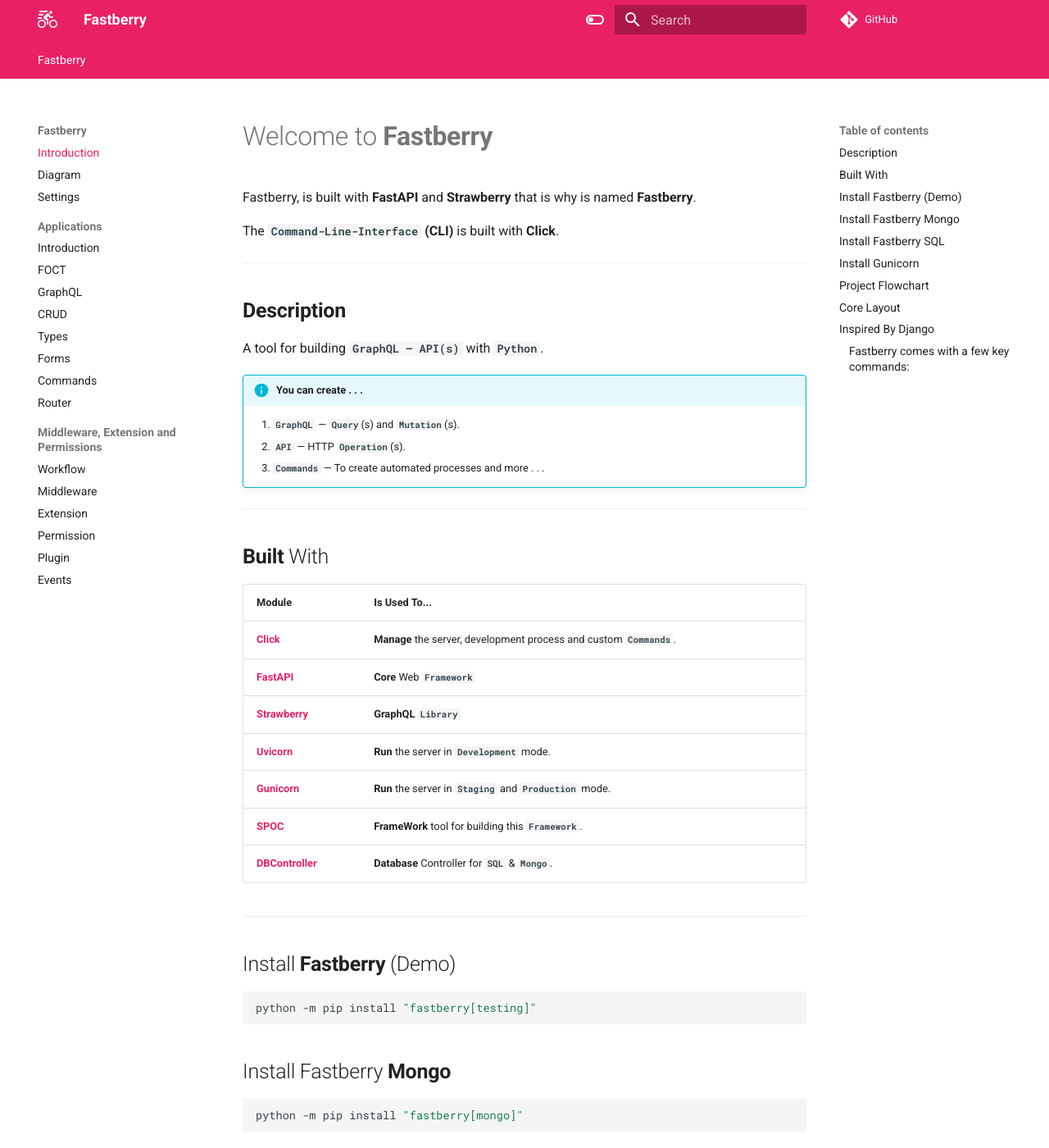
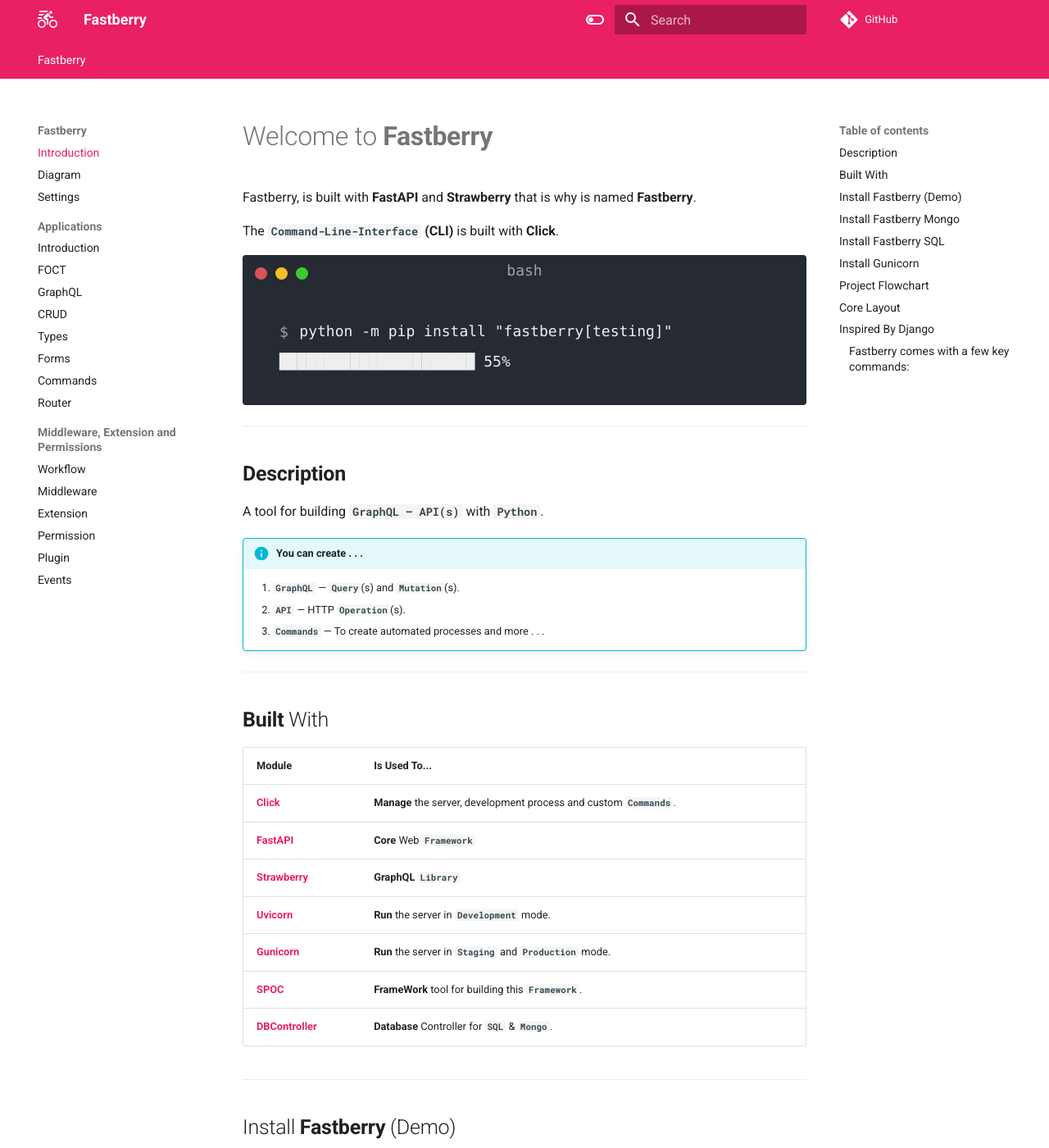
Before and after one commit to hlop3z/fastberry, an MkDocs documentation site: the page built from docs/docs/index.md, in a window 1280 px wide and 1400 px high. Shown: the whole window at 82% size. Built offline with MkDocs 1.6.1 and Material for MkDocs 9.7.7, drawn with Linux system fonts in a browser that asks for light colours; comment, search, counter and statistics services are not loaded; some of the changed lines change nothing that is shown.

Commit message:
v0.0.54 docs

```diff
--- /dev/null
+++ b/docs/custom_theme/css/extra.css
@@ -0,0 +1,17 @@
+.md-typeset__table {
+    min-width: 100%;
+ }
+
+ .md-typeset table:not([class]) {
+     display: table;
+ }
+
+.cool-text {
+    color: #cc00cc;
+}
+
+[data-ty="progress"] {
+    width: 100% !important;
+    overflow-wrap: break-all;
+    overflow: hidden;
+}
--- /dev/null
+++ b/docs/custom_theme/css/termynal.css
@@ -0,0 +1,101 @@
+/**
+ * termynal.js
+ *
+ * @author Ines Montani <ines@ines.io>
+ * @version 0.0.1
+ * @license MIT
+ */
+
+ :root {
+    --color-bg: #252a33;
+    --color-text: #eee;
+    --color-text-subtle: #a2a2a2;
+}
+
+[data-termynal] {
+    width: 750px;
+    max-width: 100%;
+    background: var(--color-bg);
+    color: var(--color-text);
+    font-size: 18px;
+    font-family: 'Fira Mono', Consolas, Menlo, Monaco, 'Courier New', Courier, monospace;
+    border-radius: 4px;
+    padding: 75px 45px 35px;
+    position: relative;
+    -webkit-box-sizing: border-box;
+            box-sizing: border-box;
+}
+
+[data-termynal]:before {
+    content: '';
+    position: absolute;
+    top: 15px;
+    left: 15px;
+    display: inline-block;
+    width: 15px;
+    height: 15px;
+    border-radius: 50%;
+    /* A little hack to display the window buttons in one pseudo element. */
+    background: #d9515d;
+    -webkit-box-shadow: 25px 0 0 #f4c025, 50px 0 0 #3ec930;
+            box-shadow: 25px 0 0 #f4c025, 50px 0 0 #3ec930;
+}
+
+[data-termynal]:after {
+    content: 'bash';
+    position: absolute;
+    color: var(--color-text-subtle);
+    top: 5px;
+    left: 0;
+    width: 100%;
+    text-align: center;
+}
+
+[data-ty] {
+    display: block;
+    line-height: 2;
+}
+
+[data-ty]:before {
+    /* Set up defaults and ensure empty lines are displayed. */
+    content: '';
+    display: inline-block;
+    vertical-align: middle;
+}
+
+[data-ty="input"]:before,
+[data-ty-prompt]:before {
+    margin-right: 0.75em;
+    color: var(--color-text-subtle);
+}
+
+[data-ty="input"]:before {
+    content: '$';
+}
+
+[data-ty][data-ty-prompt]:before {
+    content: attr(data-ty-prompt);
+}
+
+[data-ty-cursor]:after {
+    content: attr(data-ty-cursor);
+    font-family: monospace;
+    margin-left: 0.5em;
+    -webkit-animation: blink 1s infinite;
+            animation: blink 1s infinite;
+}
+
+
+/* Cursor animation */
+
+@-webkit-keyframes blink {
+    50% {
+        opacity: 0;
+    }
+}
+
+@keyframes blink {
+    50% {
+        opacity: 0;
+    }
+}
--- /dev/null
+++ b/docs/custom_theme/js/bash.js
@@ -0,0 +1,5 @@
+terminal("#terminal-index", [
+  { type: "input", value: 'python -m pip install "fastberry[testing]"' },
+  { type: "progress", value: 100 },
+  { value: "Successfully installed fastberry", startDelay: 0 },
+]);
--- /dev/null
+++ b/docs/custom_theme/js/termynal.js
@@ -0,0 +1,248 @@
+/**
+ * termynal.js
+ * A lightweight, modern and extensible animated terminal window, using
+ * async/await.
+ *
+ * @author Ines Montani <ines@ines.io>
+ * @version 0.0.1
+ * @license MIT
+ */
+
+"use strict";
+
+/** Generate a terminal widget. */
+class Termynal {
+  /**
+   * Construct the widget's settings.
+   * @param {(string|Node)=} container - Query selector or container element.
+   * @param {Object=} options - Custom settings.
+   * @param {string} options.prefix - Prefix to use for data attributes.
+   * @param {number} options.startDelay - Delay before animation, in ms.
+   * @param {number} options.typeDelay - Delay between each typed character, in ms.
+   * @param {number} options.lineDelay - Delay between each line, in ms.
+   * @param {number} options.progressLength - Number of characters displayed as progress bar.
+   * @param {string} options.progressChar – Character to use for progress bar, defaults to █.
+   * @param {number} options.progressPercent - Max percent of progress.
+   * @param {string} options.cursor – Character to use for cursor, defaults to ▋.
+   * @param {Object[]} lineData - Dynamically loaded line data objects.
+   * @param {boolean} options.noInit - Don't initialise the animation.
+   */
+  constructor(container = "#termynal", options = {}) {
+    this.container =
+      typeof container === "string"
+        ? document.querySelector(container)
+        : container;
+    this.pfx = `data-${options.prefix || "ty"}`;
+    this.startDelay =
+      options.startDelay ||
+      parseFloat(this.container.getAttribute(`${this.pfx}-startDelay`)) ||
+      600;
+    this.typeDelay =
+      options.typeDelay ||
+      parseFloat(this.container.getAttribute(`${this.pfx}-typeDelay`)) ||
+      90;
+    this.lineDelay =
+      options.lineDelay ||
+      parseFloat(this.container.getAttribute(`${this.pfx}-lineDelay`)) ||
+      1500;
+    this.progressLength =
+      options.progressLength ||
+      parseFloat(this.container.getAttribute(`${this.pfx}-progressLength`)) ||
+      40;
+    this.progressChar =
+      options.progressChar ||
+      this.container.getAttribute(`${this.pfx}-progressChar`) ||
+      "█";
+    this.progressPercent =
+      options.progressPercent ||
+      parseFloat(this.container.getAttribute(`${this.pfx}-progressPercent`)) ||
+      100;
+    this.cursor =
+      options.cursor ||
+      this.container.getAttribute(`${this.pfx}-cursor`) ||
+      "▋";
+    this.lineData = this.lineDataToElements(options.lineData || []);
+    if (!options.noInit) this.init();
+  }
+
+  /**
+   * Initialise the widget, get lines, clear container and start animation.
+   */
+  init() {
+    // Appends dynamically loaded lines to existing line elements.
+    this.lines = [...this.container.querySelectorAll(`[${this.pfx}]`)].concat(
+      this.lineData
+    );
+
+    /**
+     * Calculates width and height of Termynal container.
+     * If container is empty and lines are dynamically loaded, defaults to browser `auto` or CSS.
+     */
+    const containerStyle = getComputedStyle(this.container);
+    this.container.style.width =
+      containerStyle.width !== "0px" ? containerStyle.width : undefined;
+    this.container.style.minHeight =
+      containerStyle.height !== "0px" ? containerStyle.height : undefined;
+
+    this.container.setAttribute("data-termynal", "");
+    this.container.innerHTML = "";
+    this.start();
+  }
+
+  /**
+   * Start the animation and rener the lines depending on their data attributes.
+   */
+  async start() {
+    await this._wait(this.startDelay);
+
+    for (let line of this.lines) {
+      const type = line.getAttribute(this.pfx);
+      const delay = line.getAttribute(`${this.pfx}-delay`) || this.lineDelay;
+
+      if (type == "input") {
+        line.setAttribute(`${this.pfx}-cursor`, this.cursor);
+        await this.type(line);
+        await this._wait(delay);
+      } else if (type == "progress") {
+        await this.progress(line);
+        await this._wait(delay);
+      } else {
+        this.container.appendChild(line);
+        await this._wait(delay);
+      }
+
+      line.removeAttribute(`${this.pfx}-cursor`);
+    }
+  }
+
+  /**
+   * Animate a typed line.
+   * @param {Node} line - The line element to render.
+   */
+  async type(line) {
+    const chars = [...line.textContent];
+    const delay = line.getAttribute(`${this.pfx}-typeDelay`) || this.typeDelay;
+    line.textContent = "";
+    this.container.appendChild(line);
+
+    for (let char of chars) {
+      await this._wait(delay);
+      line.textContent += char;
+    }
+  }
+
+  /**
+   * Animate a progress bar.
+   * @param {Node} line - The line element to render.
+   */
+  async progress(line) {
+    const progressLength =
+      line.getAttribute(`${this.pfx}-progressLength`) || this.progressLength;
+    const progressChar =
+      line.getAttribute(`${this.pfx}-progressChar`) || this.progressChar;
+    const chars = progressChar.repeat(progressLength);
+    const progressPercent =
+      line.getAttribute(`${this.pfx}-progressPercent`) || this.progressPercent;
+    line.textContent = "";
+    this.container.appendChild(line);
+
+    for (let i = 1; i < chars.length + 1; i++) {
+      await this._wait(this.typeDelay);
+      const percent = Math.round((i / chars.length) * 100);
+      line.textContent = `${chars.slice(0, i)} ${percent}%`;
+      if (percent > progressPercent) {
+        break;
+      }
+    }
+  }
+
+  /**
+   * Helper function for animation delays, called with `await`.
+   * @param {number} time - Timeout, in ms.
+   */
+  _wait(time) {
+    return new Promise((resolve) => setTimeout(resolve, time));
+  }
+
+  /**
+   * Converts line data objects into line elements.
+   *
+   * @param {Object[]} lineData - Dynamically loaded lines.
+   * @param {Object} line - Line data object.
+   * @returns {Element[]} - Array of line elements.
+   */
+  lineDataToElements(lineData) {
+    return lineData.map((line) => {
+      let div = document.createElement("div");
+      div.innerHTML = `<span ${this._attributes(line)}>${
+        line.value || ""
+      }</span>`;
+
+      return div.firstElementChild;
+    });
+  }
+
+  /**
+   * Helper function for generating attributes string.
+   *
+   * @param {Object} line - Line data object.
+   * @returns {string} - String of attributes.
+   */
+  _attributes(line) {
+    let attrs = "";
+    for (let prop in line) {
+      attrs += this.pfx;
+
+      if (prop === "type") {
+        attrs += `="${line[prop]}" `;
+      } else if (prop !== "value") {
+        attrs += `-${prop}="${line[prop]}" `;
+      }
+    }
+
+    return attrs;
+  }
+}
+
+/**
+ * HTML API: If current script has container(s) specified, initialise Termynal.
+ */
+if (document.currentScript.hasAttribute("data-termynal-container")) {
+  const containers = document.currentScript.getAttribute(
+    "data-termynal-container"
+  );
+  containers.split("|").forEach((container) => new Termynal(container));
+}
+
+function createTerminal(ID, data) {
+  try {
+    new Termynal(ID, {
+      startDelay: 0,
+      lineDelay: 500,
+      lineData: data,
+    });
+  } catch (e) {
+    e;
+  }
+}
+
+const TERMINALS = {};
+
+function getTerminal(ID) {
+  TERMINALS[ID] = document.querySelector(ID);
+  return TERMINALS[ID];
+}
+
+function terminal(ID, data) {
+  let active = getTerminal(ID);
+  if (active) {
+    createTerminal(ID, data);
+  }
+  const mins = 0.1;
+  setInterval(() => {
+    if (!active) {
+      createTerminal(ID, data);
+    }
+    active = getTerminal(ID);
+  }, 1000);
+}
--- /dev/null
+++ b/docs/custom_theme/main.html
@@ -0,0 +1,17 @@
+{% extends "base.html" %}
+
+{% block styles %}
+    {{ super() }}
+    <link rel="stylesheet" href="{{ base_url }}/css/extra.css" />
+    <link rel="stylesheet" href="{{ base_url }}/css/termynal.css" />
+{% endblock %}
+
+{% block libs %}
+    {{ super() }}
+    <script src="{{ base_url }}/js/termynal.js"></script>
+{% endblock %}
+
+{% block scripts %}
+    {{ super() }}
+    <script src="{{ base_url }}/js/bash.js"></script>
+{% endblock %}
--- a/docs/docs/index.md
+++ b/docs/docs/index.md
@@ -3,6 +3,8 @@
 Fastberry, is built with **FastAPI** and **Strawberry** that is why is named **Fastberry**.
 
 The **`Command-Line-Interface` (CLI)** is built with **Click**.
+
+<div id="terminal-index" data-termynal></div>
 
 ---
 
--- a/docs/mkdocs.yml
+++ b/docs/mkdocs.yml
@@ -29,10 +29,11 @@
       # - GraphQL API: apis/graphql.md
 
 # Configurations
-extra_css:
-  - css/extra.css
+watch:
+  - custom_theme
 
 theme:
+  custom_dir: custom_theme/
   name: material
   locale: en
   features:
```
